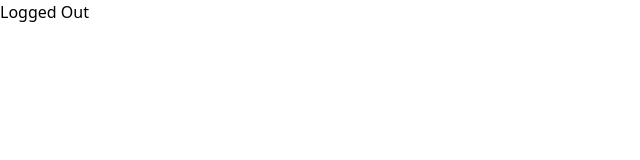
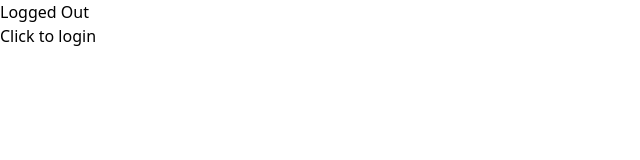
Before and after one commit to wildcatco/nuber-eats-frontend, a React (Create React App) app: page / in a window 1280 px wide. Shown: the top 160 px of the page, without its empty margins (0-640 px from the left). Built offline with nearby package versions, Linux system fonts and the light colour scheme.

Commit message:
local-only fields in apollo client

```diff
--- a/src/App.tsx
+++ b/src/App.tsx
@@ -1,7 +1,12 @@
+import { useReactiveVar } from '@apollo/client';
+import { isLoggedInVar } from './apollo';
+import { LoggedInRouter } from './routers/logged-in-router';
 import { LoggedOutRouter } from './routers/logged-out-router';
 
 function App() {
-  return <LoggedOutRouter />;
+  const isLoggedIn = useReactiveVar(isLoggedInVar);
+
+  return isLoggedIn ? <LoggedInRouter /> : <LoggedOutRouter />;
 }
 
 export default App;
--- a/src/apollo.ts
+++ b/src/apollo.ts
@@ -1,7 +1,21 @@
-import { ApolloClient, InMemoryCache } from '@apollo/client';
+import { ApolloClient, InMemoryCache, makeVar } from '@apollo/client';
+
+export const isLoggedInVar = makeVar(false);
 
 export const client = new ApolloClient({
   uri: 'http://localhost:4000/graphql',
-  cache: new InMemoryCache(),
+  cache: new InMemoryCache({
+    typePolicies: {
+      Query: {
+        fields: {
+          isLoggedIn: {
+            read() {
+              return isLoggedInVar();
+            },
+          },
+        },
+      },
+    },
+  }),
   connectToDevTools: true,
 });
--- a/src/routers/logged-in-router.tsx
+++ b/src/routers/logged-in-router.tsx
@@ -1 +1,8 @@
-export const LoggedInRouter = () => <span>Logged In</span>;
+import { isLoggedInVar } from './../apollo';
+
+export const LoggedInRouter = () => (
+  <div>
+    <h1>Logged In</h1>
+    <button onClick={() => isLoggedInVar(false)}>Log Out</button>
+  </div>
+);
--- a/src/routers/logged-out-router.tsx
+++ b/src/routers/logged-out-router.tsx
@@ -1 +1,14 @@
-export const LoggedOutRouter = () => <span>Logged Out</span>;
+import { isLoggedInVar } from '../apollo';
+
+export const LoggedOutRouter = () => {
+  const onClick = () => {
+    isLoggedInVar(true);
+  };
+
+  return (
+    <div>
+      <h1>Logged Out</h1>
+      <button onClick={onClick}>Click to login</button>
+    </div>
+  );
+};
```
